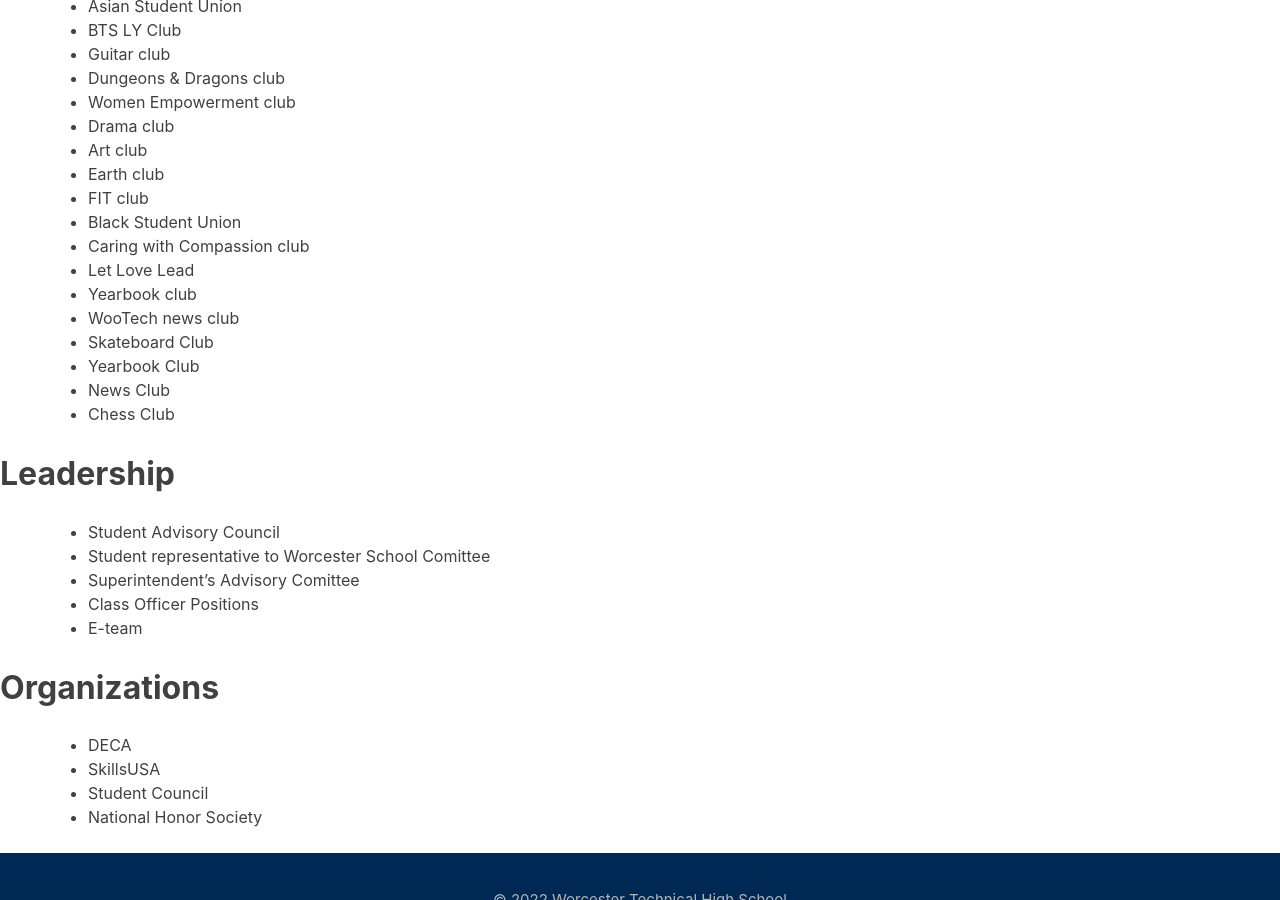
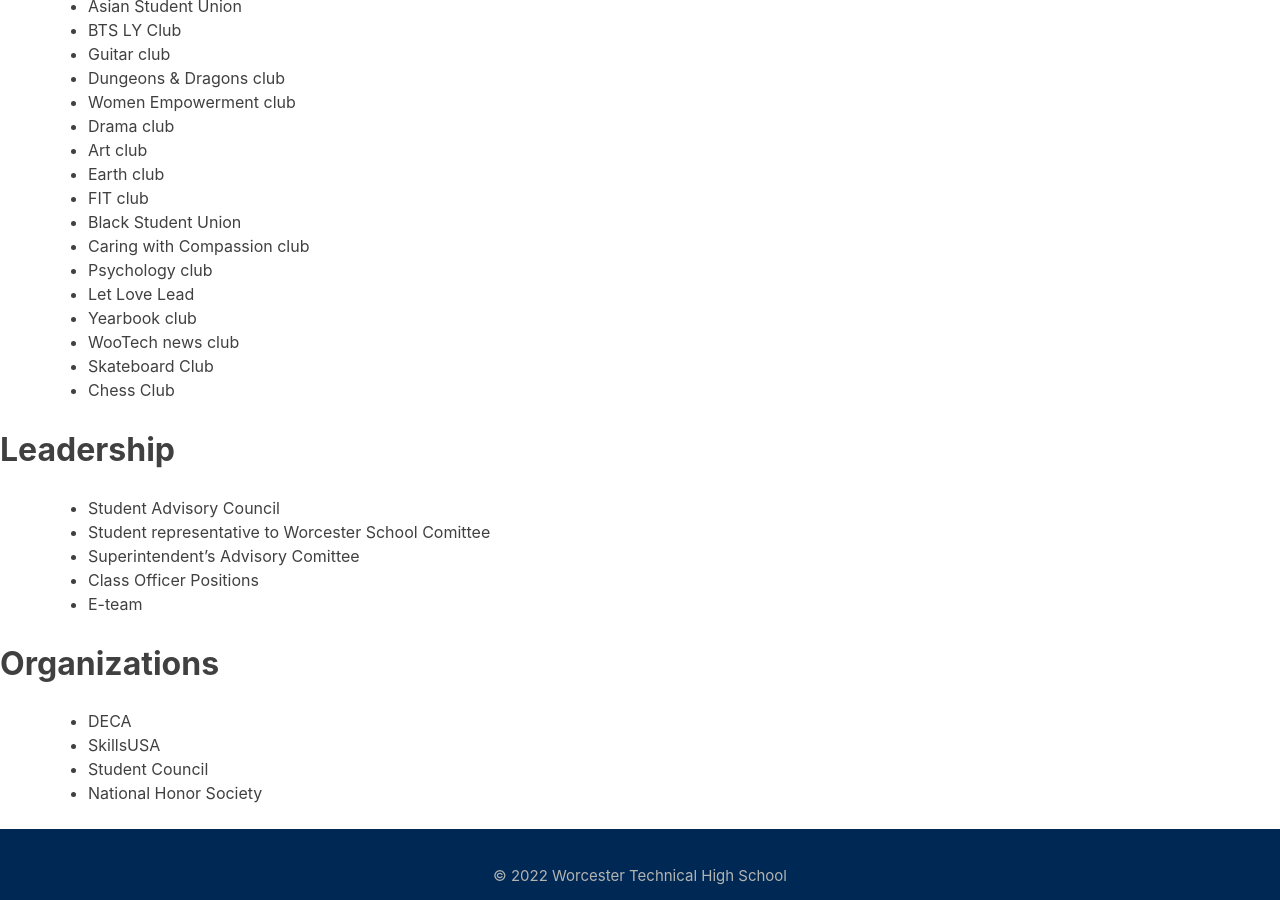
Before and after one commit to worcestertechnicalhighschool/techhigh.us, a Jekyll site: the page built from _student_life/clubs.markdown, in a window 1280 px wide and 900 px high, scrolled down 515 px. Built offline with Jekyll 4.4.1, drawn with Linux system fonts in a browser that asks for light colours; nearby versions of some CDN libraries.

Commit message:
added another club to clubs page.

```diff
--- a/_student_life/clubs.markdown
+++ b/_student_life/clubs.markdown
@@ -28,12 +28,11 @@
 - FIT club
 - Black Student Union
 - Caring with Compassion club
+- Psychology club
 - Let Love Lead
 - Yearbook club
 - WooTech news club
 - Skateboard Club
-- Yearbook Club
-- News Club
 - Chess Club
 
 # Leadership
```
